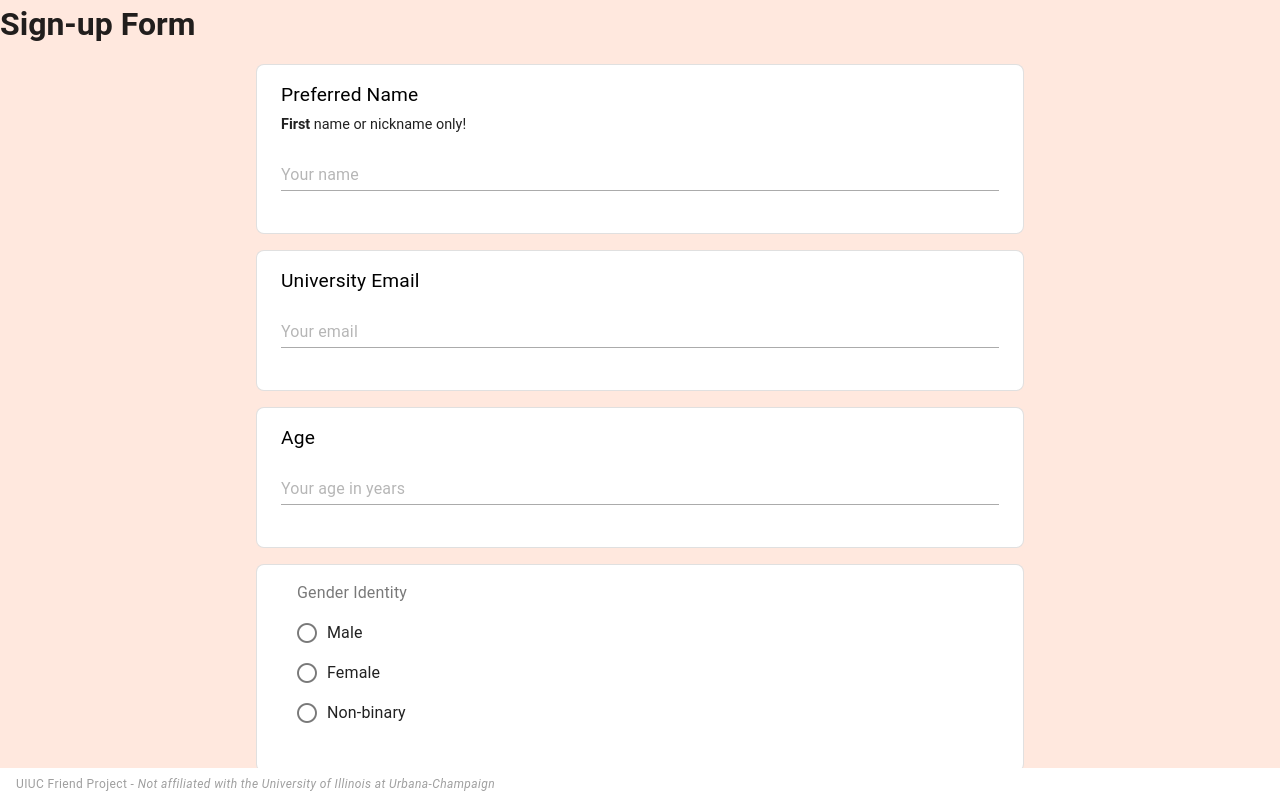
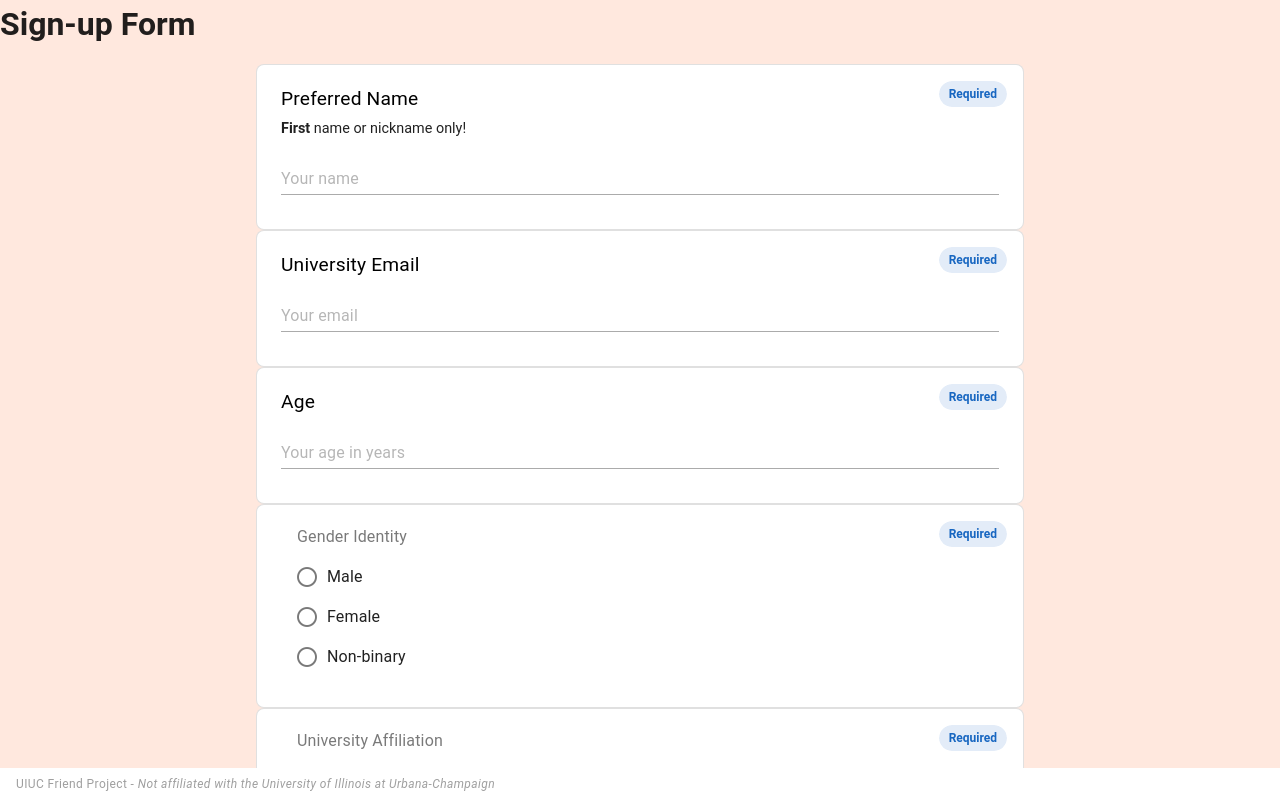
Before and after one commit to FieldFriends/field-friends-web, a Vue app: page /SignUpForm in a window 1280 px wide. Shown: the top 798 px of the page. Built offline with nearby package versions, Linux system fonts and the light colour scheme; a small style sheet from the web is missing.

Commit message:
Fix form card

```diff
--- a/src/components/FriendFormCard.vue
+++ b/src/components/FriendFormCard.vue
@@ -1,10 +1,44 @@
-<template>
+<!-- <template>
   <div
     class="friend-form-card"
     v-bind="$attrs"
     :style="cardStyles"
   >
     <slot />
+  </div>
+</template> -->
+<template>
+  <div
+    class="friend-form-card position-relative"
+    :style="cardStyles"
+  >
+    <VChip
+      color="primary"
+      size="small"
+      variant="tonal"
+      class="position-absolute top-0 right-0 ma-4 font-weight-bold"
+      style="z-index: 1;"
+    >
+      {{ badgeText }}
+    </VChip>
+
+    <div class="px-6 pt-5 pb-2">
+      <VLabel
+        v-if="props.label"
+        class="opacity-100 mb-1 d-block"
+      >
+        {{  props.label }}
+      </VLabel>
+
+      <div
+        v-if="props.description"
+        class="mb-2 text-medium-emphasis"
+        style="font-size: 0.925rem; line-height: 1.5;"
+        v-html="props.description"
+      />
+
+      <slot />
+    </div>
   </div>
 </template>
 
@@ -19,6 +53,10 @@ defineOptions({
 });
 
 type Props = {
+  label?: string
+  description?: string
+  required: boolean
+  error?: string
   fillColor?: string
   borderColor?: string
   borderWidth?: string | number
@@ -26,12 +64,16 @@ type Props = {
 };
 
 const props = withDefaults(defineProps<Props>(), {
+  required: true,
   fillColor: 'white',
   borderColor: 'rgba(var(--v-border-color), var(--v-border-opacity))',
   borderWidth: 1,
   cornerRadius: 8
 });
 
+const badgeText = computed(() => {
+  return props.required ? "Required" : "Optional";
+})
 
 const toUnit = (val: string | number) => {
   if (val === undefined || val === null) {
@@ -41,14 +83,26 @@ const toUnit = (val: string | number) => {
   return typeof val === 'number' ? `${val}px` : val;
 };
 
+const cardStyles = computed(() => {
+  let activeBorderColor;
+  let activeBorderWidth;
 
-const cardStyles = computed(() => {
+  if (props.error) {
+    // @FriendDev: Consider making these props.
+    activeBorderColor = 'error';
+    activeBorderWidth = 2;
+  } else {
+    activeBorderColor = props.borderColor;
+    activeBorderWidth = props.borderWidth;
+  }
+
   return {
     backgroundColor: resolveColor(props.fillColor),
-    borderColor: resolveColor(props.borderColor),
+    borderColor: resolveColor(activeBorderColor),
     borderWidth: toUnit(props.borderWidth),
     borderRadius: toUnit(props.cornerRadius),
-    borderStyle: 'solid'
+    borderStyle: 'solid',
+    transition: 'border-color 0.2s ease'
   };
 });
 </script>
```
